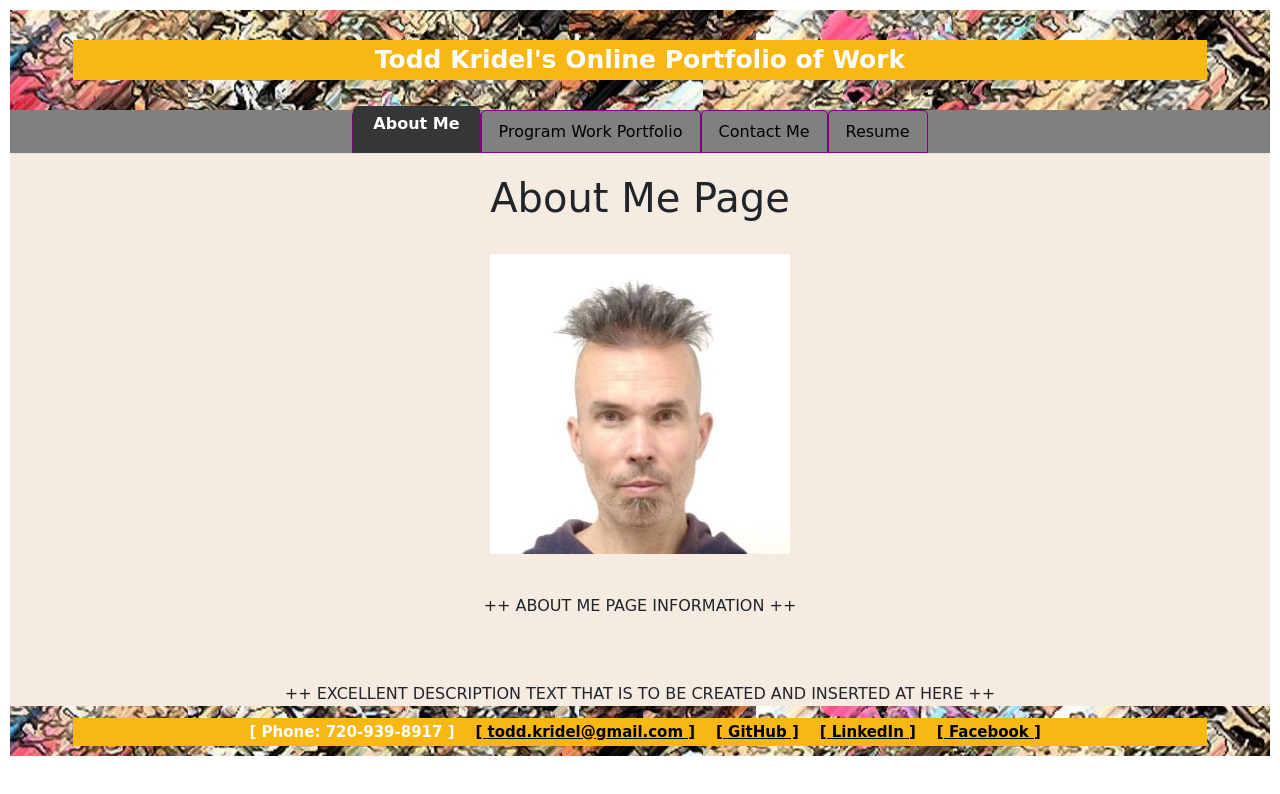
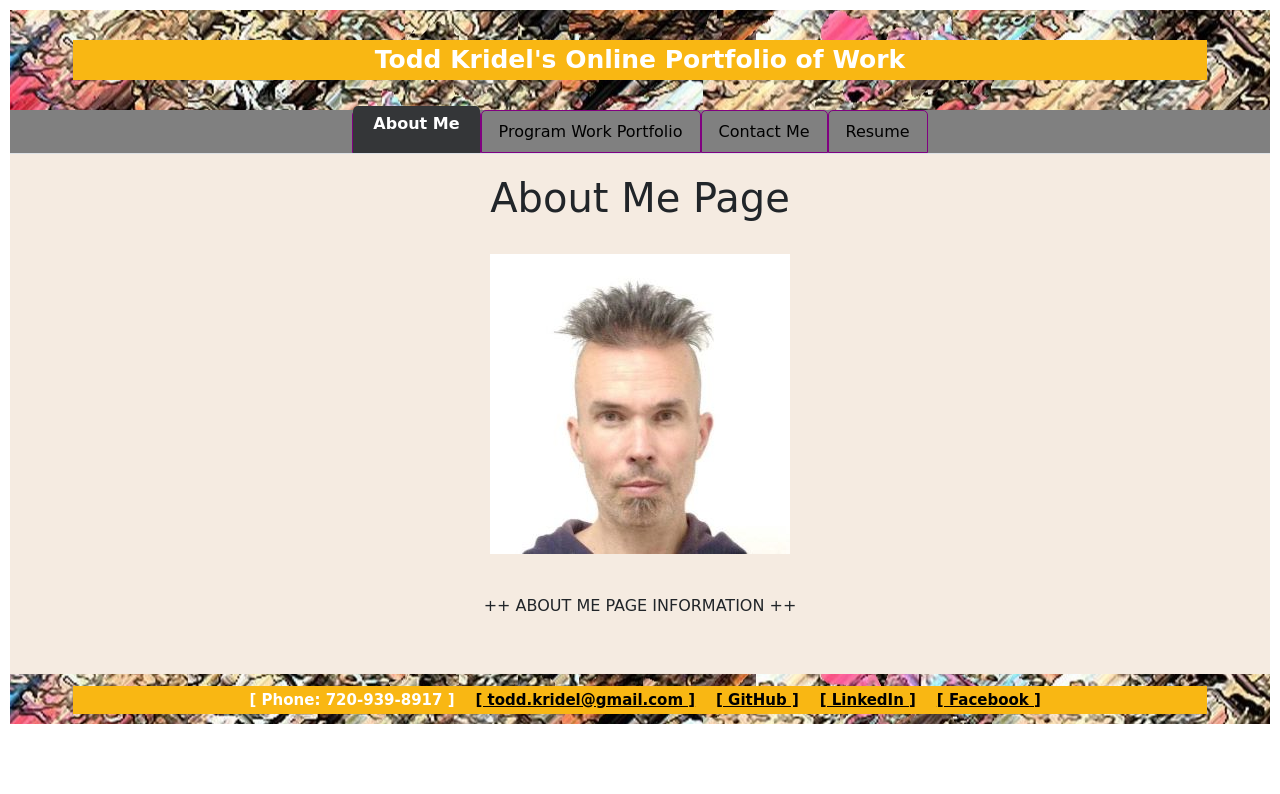
Before and after one commit to Todd-Kridel/todd-kridel-portfolio-webpage-react, a React (Create React App) app: page / in a window 1280 px wide. Shown: the top 794 px of the page. Built offline with nearby package versions, Linux system fonts and the light colour scheme.

Commit message:
refinements

```diff
--- a/src/style.css
+++ b/src/style.css
@@ -29,7 +29,7 @@ html, body {
 
 .bodySectionContainer {
   padding: 10px;
-  height: 69vh;
+  height: 65vh;
   overflow: auto;
   background-color: rgb(245, 235, 225);
   font-family: "Comic Sans MS", Arial, Helvetica, Verdana, sans-serif;
```
